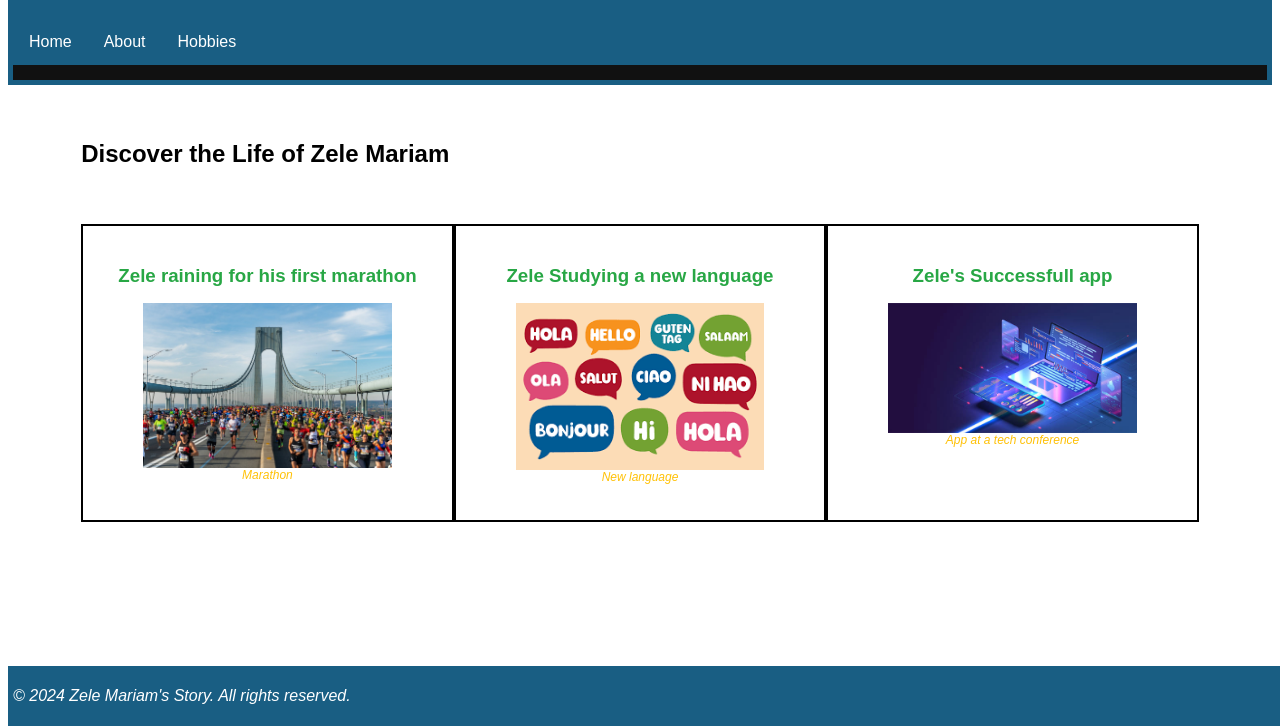
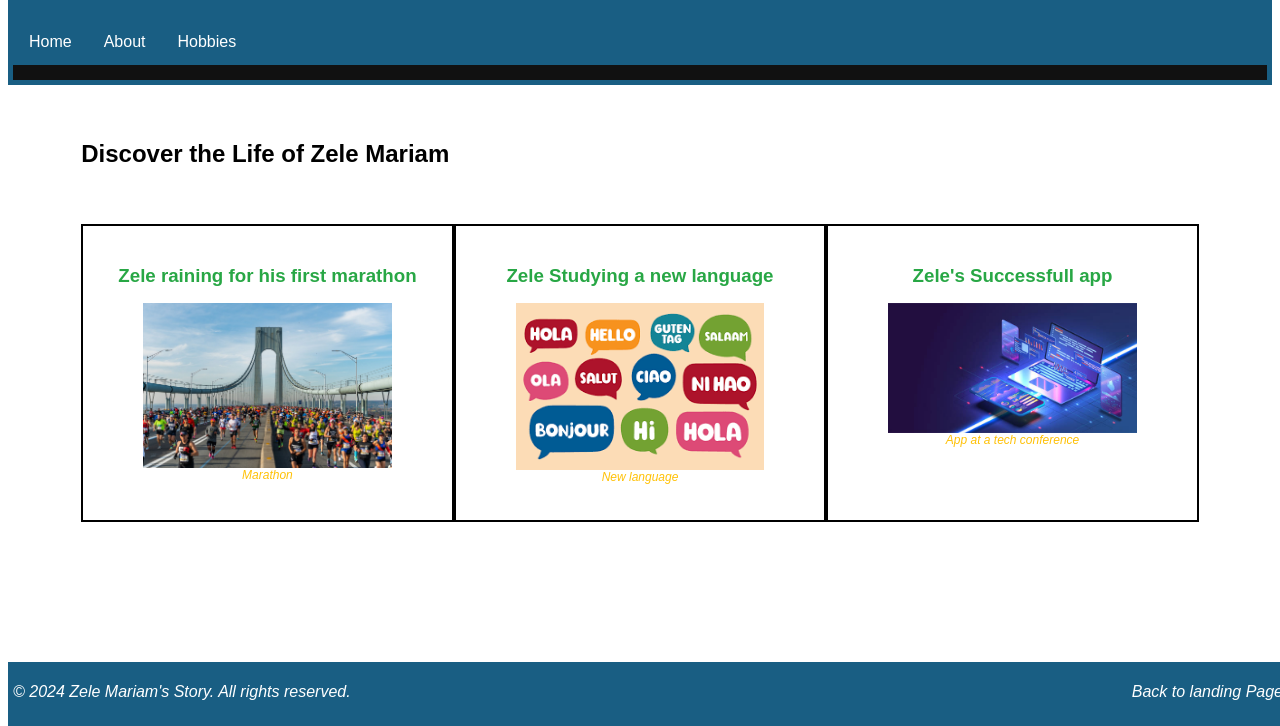
Before and after one commit to yojohub/bioSite, a plain HTML site: page index.html in a window 1280 px wide. Shown: the part 74-800 px from the top of the page. Drawn offline with Linux system fonts and the light colour scheme.

Commit message:
Updated module-8

```diff
--- a/index.html
+++ b/index.html
@@ -47,7 +47,7 @@
     </div>
 
  <footer>
-        <p>&copy; 2024 Zele Mariam's Story. All rights reserved.  </p>
+        <p>&copy; 2024 Zele Mariam's Story. All rights reserved.  <a href="../csd-340/index.html" style="float: right; margin-bottom: 20px;">Back to landing Page</a> </p>
     </footer>
 </body>
 </html>
```
Also changed, not shown: hobbies.html (+1 -1 lines).
